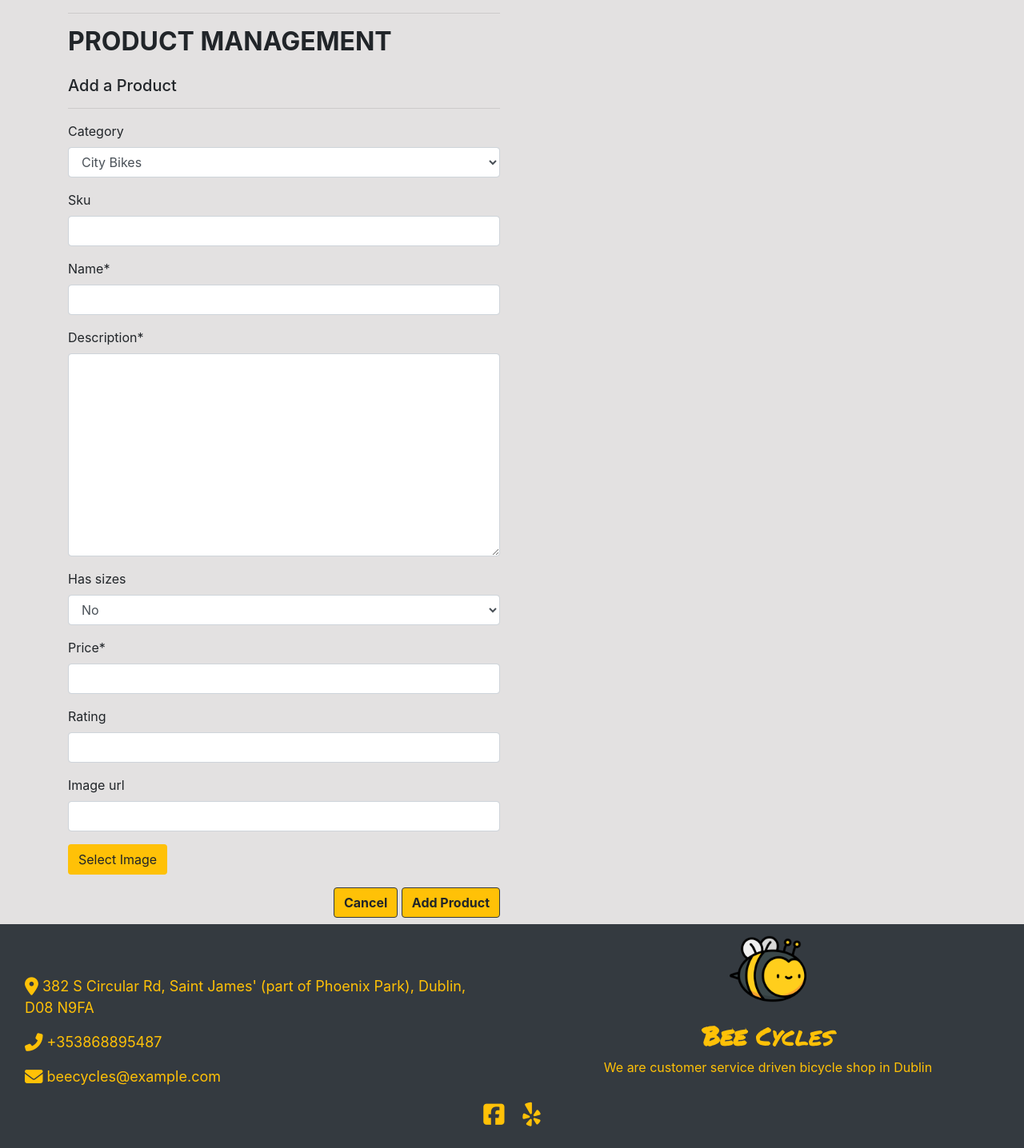
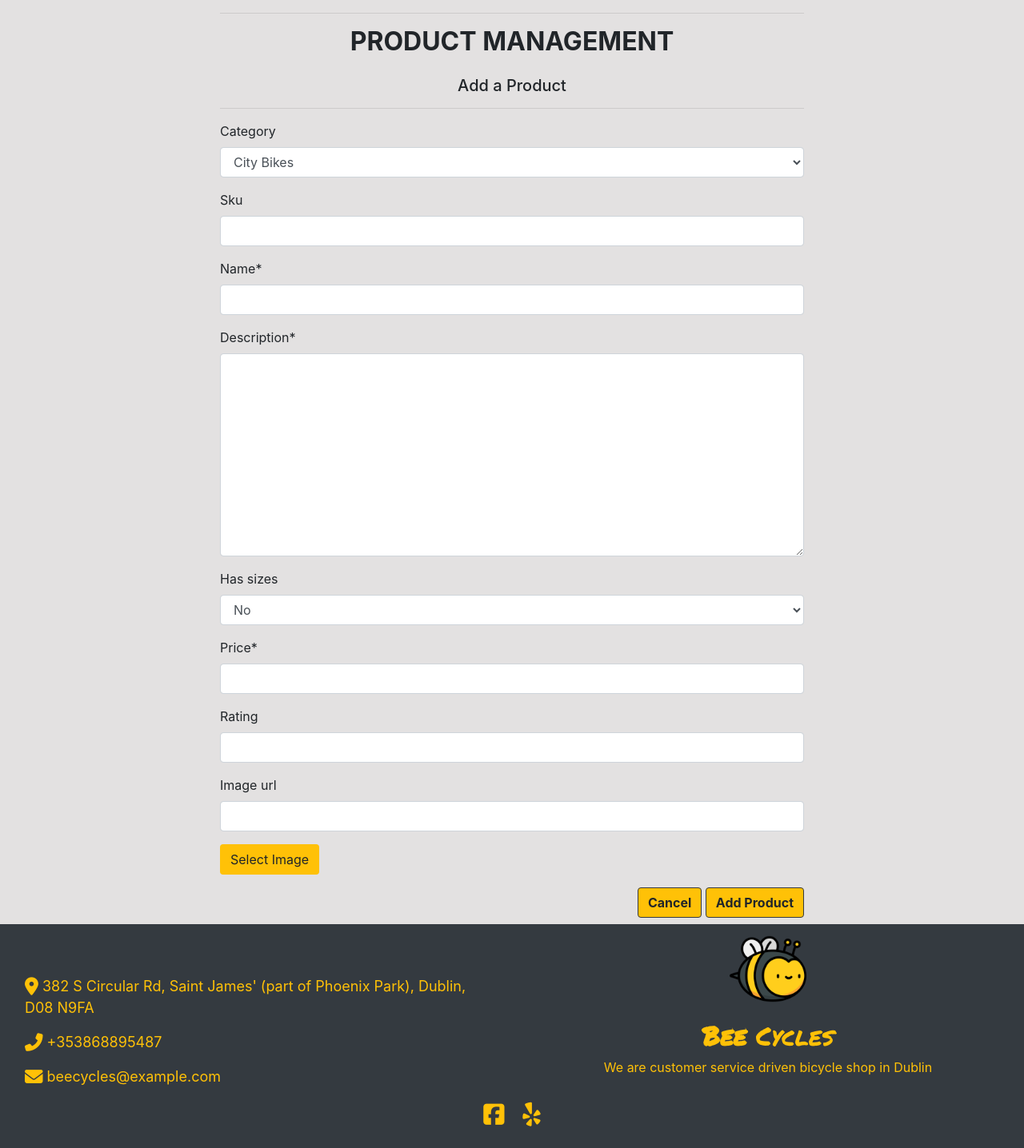
Before and after one commit to Code-Institute-Submissions/Bee-Cycles, a Django app: page /products/add/ in a window 1280 px wide. Shown: the part 176-1612 px from the top of the page at 80% size. Run offline with Django 3.2, Linux system fonts and the light colour scheme; the visitor is signed in with stand-in values (Sample User, id 1); data comes from the database, SQL or seed files in the repository; some libraries are stand-ins or nearby versions.

Commit message:
Centered content on profile, add product and edit product pages

```diff
--- a/products/templates/products/add_product.html
+++ b/products/templates/products/add_product.html
@@ -11,8 +11,8 @@
 {% block content %}
 <div class="overlay"></div>
 <div class="container mt-lg-3">
-    <div class="row">
-        <div class="col-12 col-md-6">
+    <div class="row justify-content-center">
+        <div class="col-sm-12 col-md-8 text-center">
             <hr />
             <h2 class="mb-4 text-uppercase font-weight-bold">Product Management</h2>
             <h5>Add a Product</h5>
@@ -20,8 +20,8 @@
         </div>
     </div>
 
-    <div class="row">
-        <div class="col-12 col-md-6">
+    <div class="row justify-content-center">
+        <div class="col-sm-12 col-md-8">
             <form method="POST" action="{% url 'add_product' %}" class="form mb-2" enctype="multipart/form-data">
                 {% csrf_token %}
                 {% for field in form %}
--- a/profiles/templates/profiles/profile.html
+++ b/profiles/templates/profiles/profile.html
@@ -12,7 +12,7 @@
 <div class="overlay"></div>
 <div class="container mt-lg-3">
     <div class="row">
-        <div class="col">
+        <div class="col text-center">
             <hr />
             <h2 class="text-uppercase font-weight-bold mb-4">My Profile</h2>
             <hr />
```
Also changed, not shown: products/templates/products/edit_product.html (+4 -4 lines).
